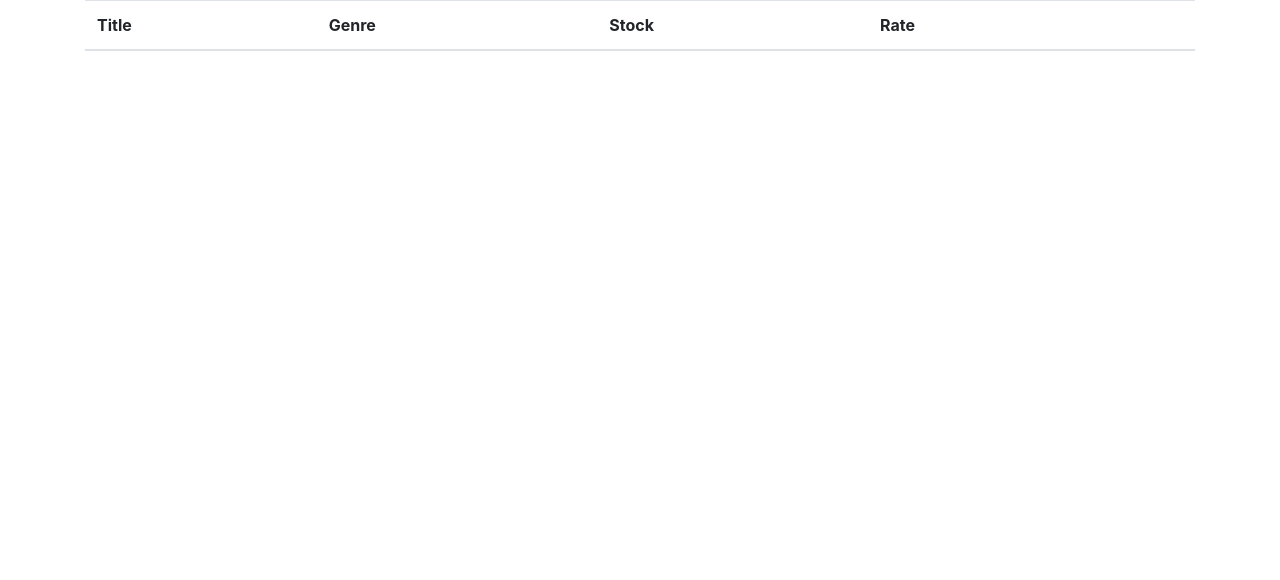
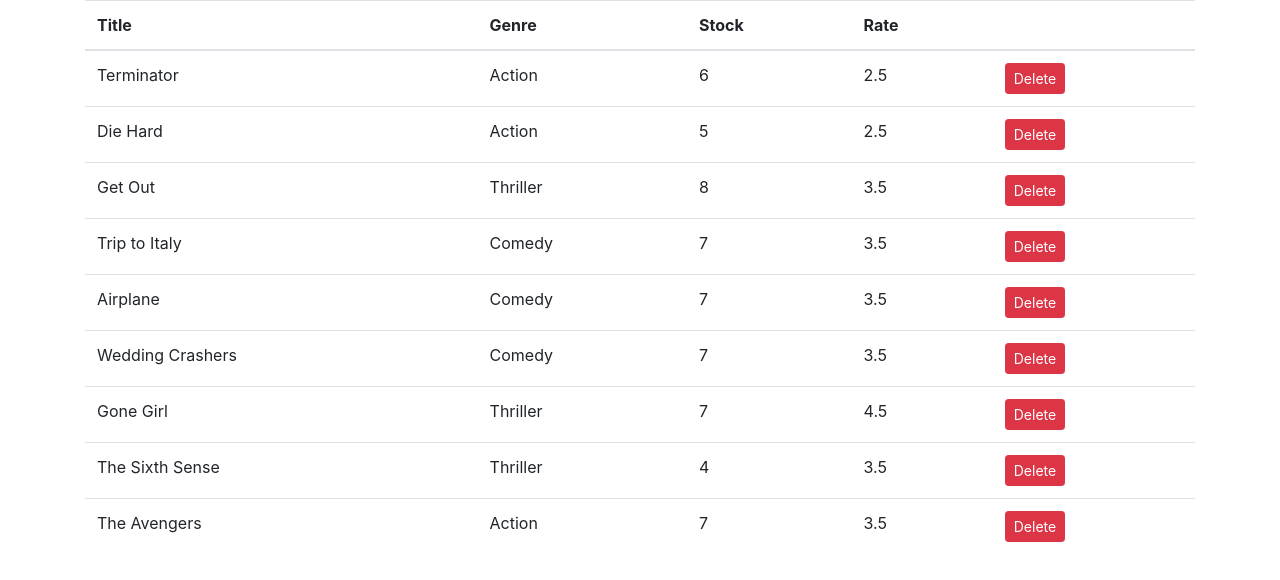
Before and after one commit to yedai13/react-moxit, a React (Create React App) app in the folder vidly/: page / in a window 1280 px wide. Shown: the top 580 px of the page. Built offline with nearby package versions, Linux system fonts and the light colour scheme.

Commit message:
add button/function delete

```diff
--- a/vidly/src/components/movies.jsx
+++ b/vidly/src/components/movies.jsx
@@ -6,10 +6,14 @@
     movies: getMovies(),
   };
 
+  handleDelete = (movie) => {
+    const movies = this.state.movies.filter((m) => m._id !== movie._id);
+    this.setState({ movies: movies });
+  };
+
   render() {
     return (
-      <div>
-        <table class="table">
+      <table className="table">
         <thead>
           <tr>
             <th scope="col">Title</th>
@@ -20,12 +24,24 @@
           </tr>
         </thead>
         <tbody>
-            <tr>
-              <td></td>
+          {this.state.movies.map((movie) => (
+            <tr key={movie._id}>
+              <td>{movie.title}</td>
+              <td>{movie.genre.name}</td>
+              <td>{movie.numberInStock}</td>
+              <td>{movie.dailyRentalRate}</td>
+              <td>
+                <button
+                  onClick={() => this.handleDelete(movie)}
+                  className="btn btn-danger btn-sm"
+                >
+                  Delete
+                </button>
+              </td>
             </tr>
+          ))}
         </tbody>
       </table>
-      </div>
     );
   }
 }
```
Lines whose indentation alone changed are shown as unchanged.
